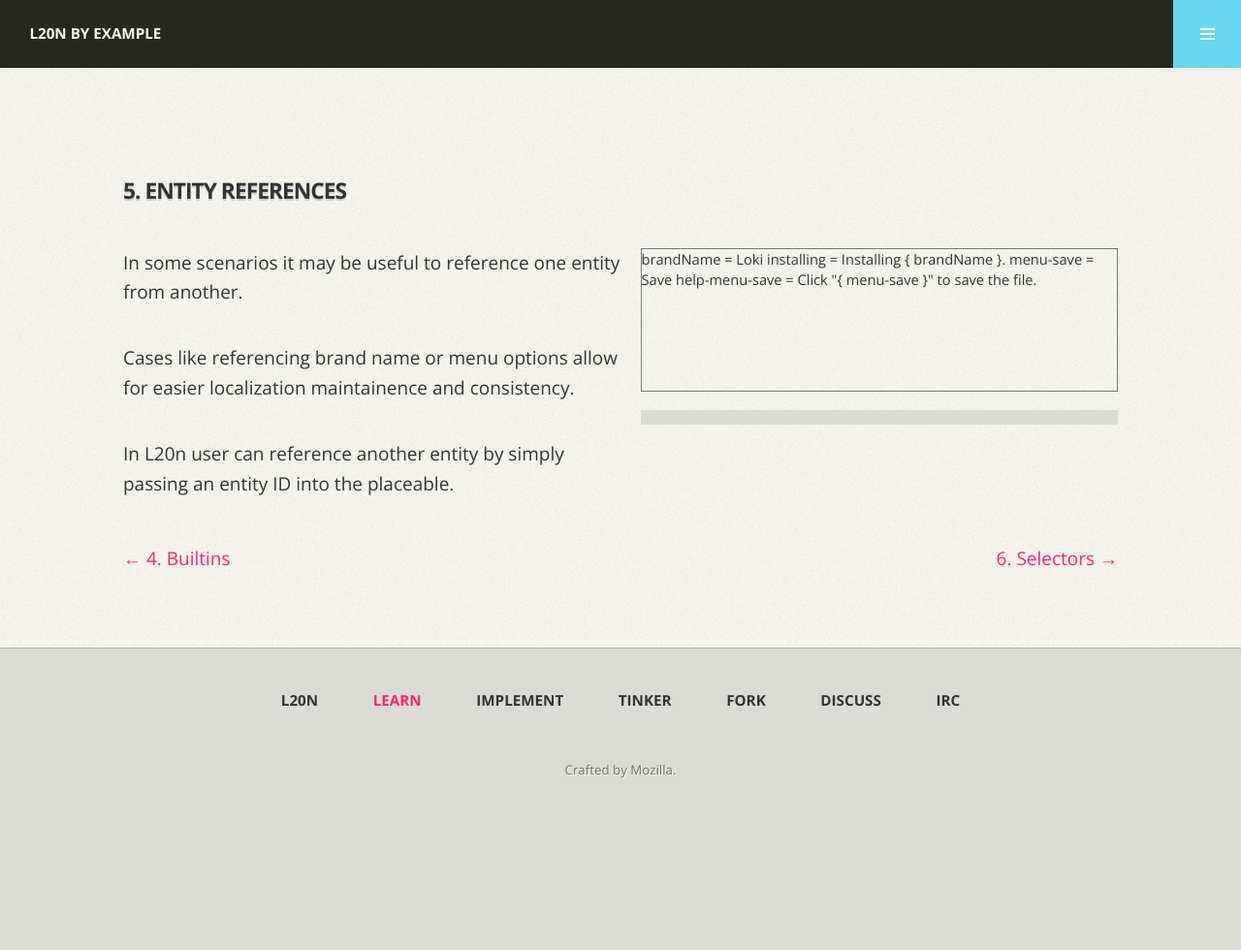
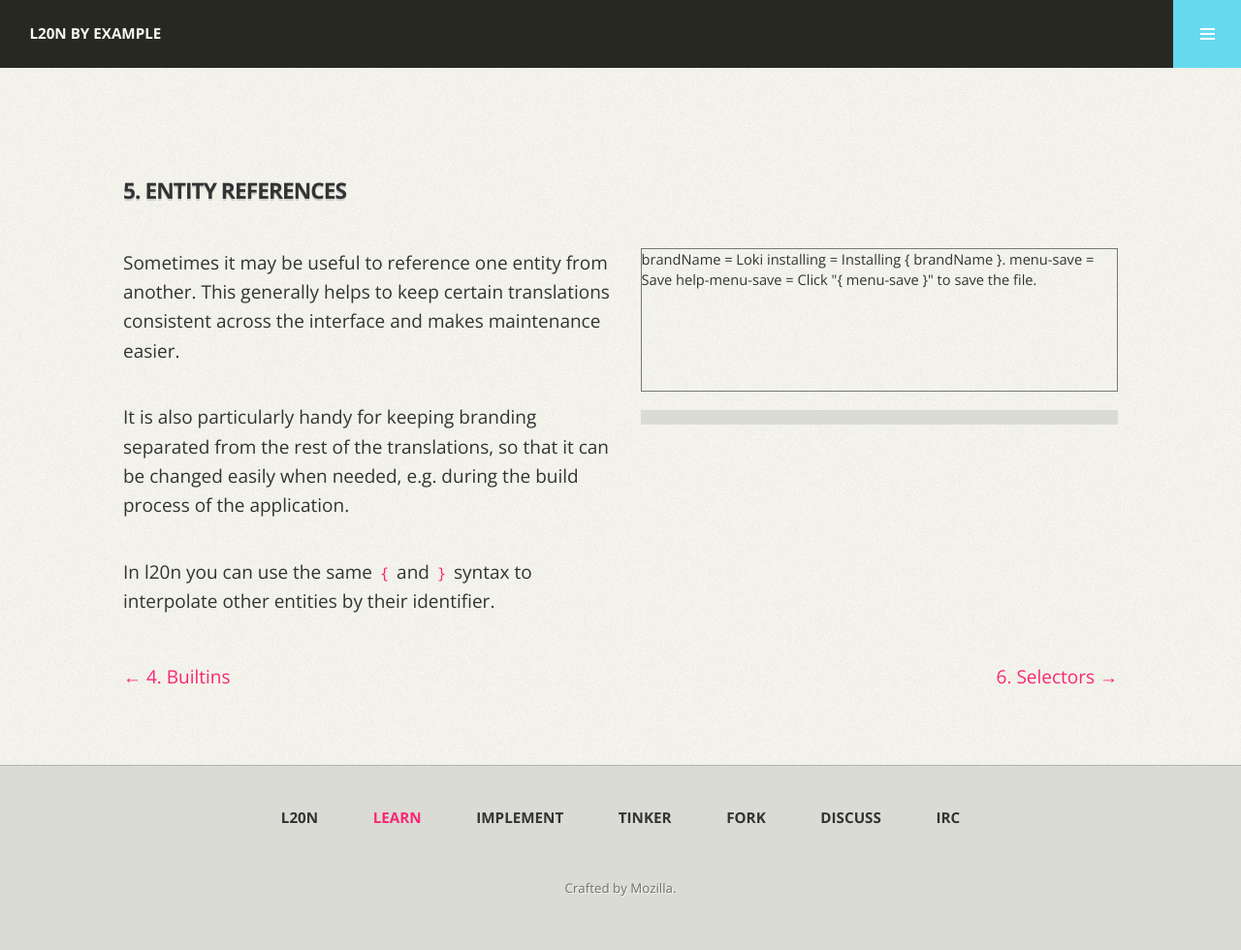
Before and after one commit to l20n/l20n.org, a Jekyll site: the page built from _posts/2016-04-05-entity-references.md, in a window 1280 px wide. Shown: the whole page at 97% size. Built offline with Jekyll 4.4.1, drawn with Linux system fonts in a browser that asks for light colours; nearby versions of some CDN libraries; a script that is not in the unit is left out; before the commit the page ends 900 px from its top, so only the background shows below that.

Commit message:
re-write entity references

```diff
--- a/_posts/2016-04-05-entity-references.md
+++ b/_posts/2016-04-05-entity-references.md
@@ -6,12 +6,17 @@ title: "Entity References"
 
 <section class="clearfix">
 	<div class="left">
-		<p>In some scenarios it may be useful to reference one entity from another.</p>
-    <p>Cases like referencing brand name or menu options allow for easier
-    localization maintainence and consistency.</p>
-    <p>In L20n user can reference another entity by simply passing an entity ID
-    into the placeable.</p>
+		<p>Sometimes it may be useful to reference one entity from another.
+        This generally helps to keep certain translations consistent across the
+        interface and makes maintenance easier.</p>
+        <p>It is also particularly handy for keeping branding separated from the
+        rest of the translations, so that it can be changed easily when needed,
+        e.g. during the build process of the application.</p>
+        <p>In l20n you can use the same  <code>{</code> and <code>}</code>
+        syntax to interpolate other entities by their identifier.</p>
+
 	</div>
+
   <div class="right">
 		<div class="editor sourceEditor height10"
 		  id="sourceEditor1"
```
